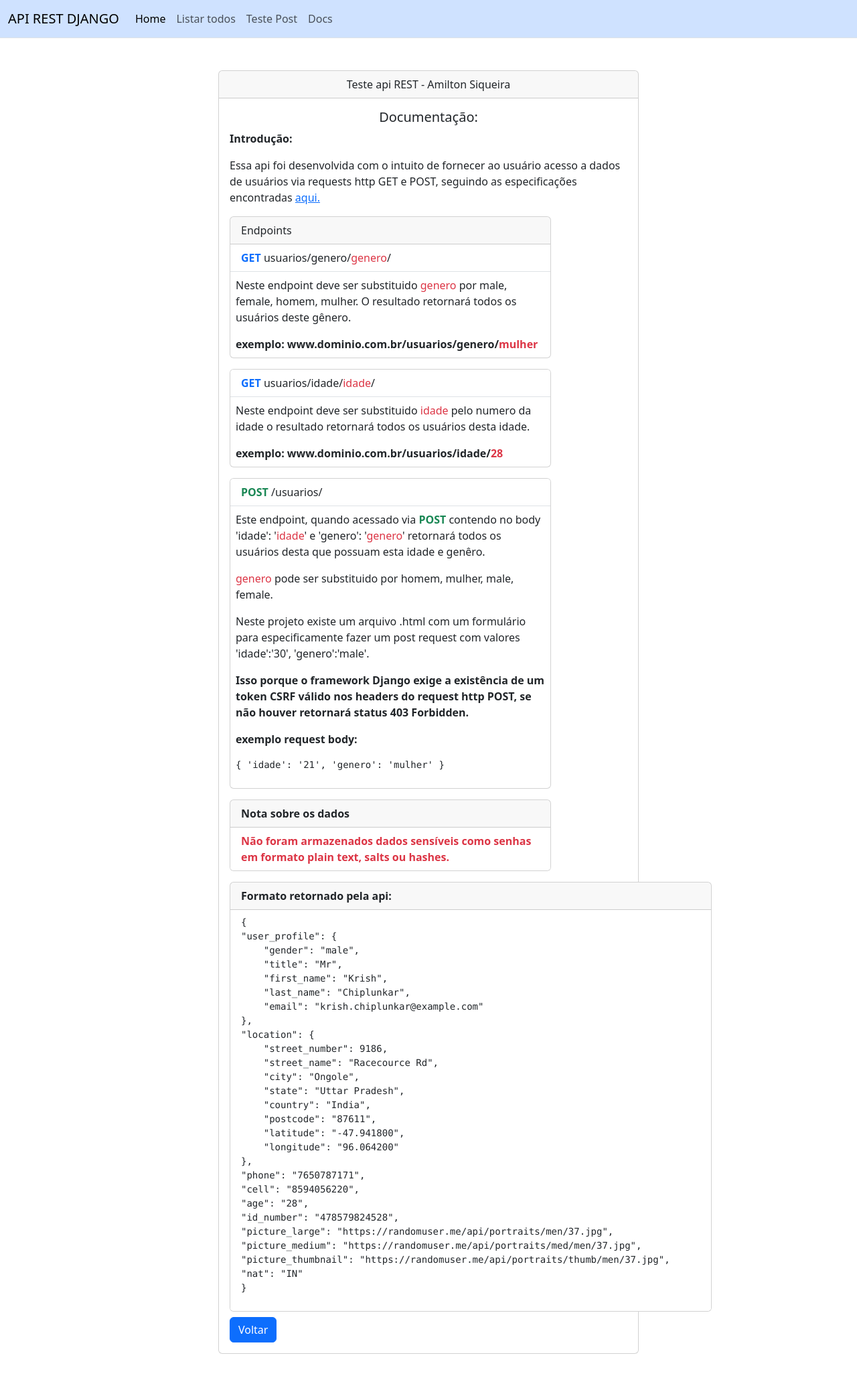
After one commit to xlowen/teste_baldussi, a Django app: page /docs in a window 1280 px wide. The commit adds this page. Shown: the whole page at 67% size. Run offline with Django 5.2, Linux system fonts and the light colour scheme.

Commit message:
insere validacao nas funcoes de view: post_male_users_age_30, get_users_by_age e get_users_by_gender

```diff
--- a/fetch_api/templates/base.html
+++ b/fetch_api/templates/base.html
@@ -9,20 +9,23 @@
 <body>
     <nav class="navbar navbar-expand-lg bg-primary-subtle text-white border-bottom">
         <div class="container-fluid">
-          <a class="navbar-brand" href="#">API REST DJANGO</a>
+          <a class="navbar-brand" href="{% url 'home' %}">API REST DJANGO</a>
           <button class="navbar-toggler" type="button" data-bs-toggle="collapse" data-bs-target="#navbarNav" aria-controls="navbarNav" aria-expanded="false" aria-label="Toggle navigation">
             <span class="navbar-toggler-icon"></span>
           </button>
           <div class="collapse navbar-collapse" id="navbarNav">
             <ul class="navbar-nav">
               <li class="nav-item">
-                <a class="nav-link active" aria-current="page" href="#">Home</a>
+                <a class="nav-link active" aria-current="page" href="{% url 'home' %}">Home</a>
               </li>
               <li class="nav-item">
-                <a class="nav-link" href="">Listar todos</a>
+                <a class="nav-link" href="{% url 'listar_todos' %}">Listar todos</a>
               </li>
               <li class="nav-item">
-                <a class="nav-link" href="#">Docs</a>
+                <a class="nav-link" href="{% url 'usuarios_homens_por_idade' %}">Teste Post</a>
+              </li>
+              <li class="nav-item">
+                <a class="nav-link" href="{% url 'docs' %}">Docs</a>
               </li>
             </ul>
           </div>
--- /dev/null
+++ b/fetch_api/templates/docs.html
@@ -0,0 +1,94 @@
+{% extends 'base.html' %}
+{% block content %}
+
+<div class="card w-50 m-5">
+    <div class="card-header text-center">
+      Teste api REST - Amilton Siqueira
+    </div>
+    <div class="card-body ">
+        <h5 class="card-title text-center">Documentação:</h5>
+        <p class="card-text fw-bold">Introdução:</p>
+        <p class="card-text">Essa api foi desenvolvida com o intuito de fornecer ao usuário acesso
+            a dados de usuários via requests http GET e POST, seguindo as especificações encontradas <a href="{% url 'home' %}">aqui.</a></p>
+            <div class="card" style="width: 30rem;">
+                <div class="card-header">
+                  Endpoints
+                </div>
+                <ul class="list-group list-group-flush">
+                  <li class="list-group-item"><span class="fw-bold text-primary" >GET</span> usuarios/genero/<span class="text-danger" >genero</span>/</li>
+                  <p class="m-2">Neste endpoint deve ser substituido <span class="text-danger" >genero</span> por male, female, homem, mulher.
+                O resultado retornará todos os usuários deste gênero.</p>
+                <p class="m-2 fw-semibold">exemplo: www.dominio.com.br/usuarios/genero/<span class="text-danger" >mulher</span></p>
+                </ul>
+            </div>
+            <div class="card  mt-3" style="width: 30rem;">
+                <ul class="list-group list-group-flush">
+                  <li class="list-group-item"><span class="fw-bold text-primary" >GET</span> usuarios/idade/<span class="text-danger" >idade</span>/</li>
+                  <p class="m-2">Neste endpoint deve ser substituido <span class="text-danger" >idade</span> pelo numero da idade
+                o resultado retornará todos os usuários desta idade.</p>
+                <p class="m-2 fw-semibold">exemplo: www.dominio.com.br/usuarios/idade/<span class="text-danger" >28</span></p>
+                </ul>
+              </div>
+            <div class="card  mt-3" style="width: 30rem;">
+                <ul class="list-group list-group-flush">
+                  <li class="list-group-item"><span class="fw-bold text-success" >POST</span> /usuarios/</li>
+                  <p class="m-2">Este endpoint, quando acessado via <span class="fw-bold text-success" >POST</span> contendo no body 'idade': '<span class="text-danger" >idade</span>'
+                    e 'genero': '<span class="text-danger" >genero</span>' retornará todos os usuários desta que possuam esta idade e genêro.
+                </p>
+                  <p class="m-2"><span class="text-danger" >genero</span> pode ser substituido por homem, mulher, male, female.</p>
+                  <p class="m-2">Neste projeto existe um arquivo .html com um formulário para especificamente fazer um post request com valores 'idade':'30', 'genero':'male'.</p>
+                  <p class="m-2 fw-semibold">Isso porque o framework Django exige a existência de um token CSRF válido nos headers do request http POST, se não houver retornará status 403 Forbidden.</p>
+                <p class="m-2 fw-semibold">exemplo request body: <pre class="m-2">{ 'idade': '21', 'genero': 'mulher' }</pre></p>
+                </ul>
+                </div>
+                <div class="card mt-3" style="width: 30rem;">
+                    <div class="card-header fw-bold">
+                      Nota sobre os dados
+                      </div>
+                        <ul class="list-group list-group-flush">
+                          <li class="list-group-item"><span class="fw-bold text-danger" >Não foram armazenados dados sensíveis como senhas em formato plain text, salts ou hashes.</li>
+                        </ul>
+                      </div>
+                      <div class="card mt-3" style="width: 45rem;">
+                      <div class="card-header fw-bold">
+                        Formato retornado pela api:
+                        </div>
+                          <ul class="list-group list-group-flush">
+                            <li class="list-group-item">
+                                <pre class="text-left">
+{
+"user_profile": {
+    "gender": "male",
+    "title": "Mr",
+    "first_name": "Krish",
+    "last_name": "Chiplunkar",
+    "email": "krish.chiplunkar@example.com"
+},
+"location": {
+    "street_number": 9186,
+    "street_name": "Racecource Rd",
+    "city": "Ongole",
+    "state": "Uttar Pradesh",
+    "country": "India",
+    "postcode": "87611",
+    "latitude": "-47.941800",
+    "longitude": "96.064200"
+},
+"phone": "7650787171",
+"cell": "8594056220",
+"age": "28",
+"id_number": "478579824528",
+"picture_large": "https://randomuser.me/api/portraits/men/37.jpg",
+"picture_medium": "https://randomuser.me/api/portraits/med/men/37.jpg",
+"picture_thumbnail": "https://randomuser.me/api/portraits/thumb/men/37.jpg",
+"nat": "IN"
+}</pre></li>
+                          </ul>
+                        </div>
+
+
+      <a href="{% url 'home' %}" class="btn btn-primary mt-2">Voltar</a>
+    </div>
+  </div>
+
+{% endblock %}
--- a/fetch_api/templates/home.html
+++ b/fetch_api/templates/home.html
@@ -29,7 +29,7 @@
 
         </ul>
     </ol>
-      <a href="#" class="btn btn-primary mt-2">Documentação</a>
+      <a href="{% url 'docs' %}" class="btn btn-primary mt-2">Documentação</a>
     </div>
   </div>
 
--- a/fetch_api/templates/post_teste.html
+++ b/fetch_api/templates/post_teste.html
@@ -1,10 +1,10 @@
 <!-- form só para teste do post request pois inclui o token csrf -->
 {% extends 'base.html' %}
 {% block content %}
-<form method="post" action="/usuarios/homem/30/">
+<form method="post" action="/usuarios/">
     {% csrf_token %}
-    <input type="hidden" name="idade" value="30">
+    <input type="hidden" name="idade" value="31">
     <input type="hidden" name="genero" value="male">
-    <button type="submit">Enviar</button>
+    <button class="btn btn-lg btn-primary mt-5" type="submit">Ao clicar neste botão serão submetidos no request body 'idade':'30', 'genero':'male'</button>
 </form>
 {% endblock %}
--- a/fetch_api/urls.py
+++ b/fetch_api/urls.py
@@ -4,8 +4,9 @@ from . import views
 urlpatterns =[
     path('', views.principal, name='home'),
     path('povoardb', views.fetch_api_users, name='fetch_data'),
+    path('docs', views.docs, name='docs'),
     path('listar', views.listar_todos, name='listar_todos'),
     path('usuarios/genero/<str:gender>/',views.get_users_by_gender, name='usuarios_por_genero'),
     path('usuarios/idade/<int:age>/',views.get_users_by_age, name='usuarios_por_idade'),
-    path('usuarios/homem/30/',views.post_male_users_age_30, name='usuarios_homens_por_idade'),
+    path('usuarios',views.post_male_users_age_30, name='usuarios_homens_por_idade'),
     ]
--- a/fetch_api/views.py
+++ b/fetch_api/views.py
@@ -6,23 +6,27 @@ from .models import UserProfile, Location, UserInformation
 
 
 def get_users_by_gender(request, gender):
-    #conversão pois a api enviou dados em inglês.
-    match gender:
-        case "homem":
-            gender = "male"
-        case "mulher":
-            gender = "female"
+    GENEROS_VALIDOS =['male', 'female', 'homem', 'mulher']
 
-    #Usando a ORM do Django pego as informações apenas iguais ao genero que será designado na URL
-    users = UserInformation.objects.filter(user_profile__gender=gender).select_related('user_profile', 'location')
+    #validação do gênero.
+    if gender not in GENEROS_VALIDOS:
+        data = {'Erro': f'Acesso incorreto da api com /usuarios/genero/{gender}/. Use homem, mulher, male ou female.'}
 
-    #Converte os dados em um dicionario python pra poder converter em JSON usando JsonResponse
-    data = [user.as_dict() for user in users]
+    else:
+        #Usando a ORM do Django pego as informações apenas iguais ao genero que será designado na URL
+        users = UserInformation.objects.filter(user_profile__gender=gender).select_related('user_profile', 'location')
+
+        #Converte os dados em um dicionario python pra poder converter em JSON usando JsonResponse
+        data = [user.as_dict() for user in users]
 
     #Retorna os dados em formato JSON para quem acessa a url
     return JsonResponse(data, safe=False)
 
 def get_users_by_age(request, age):
+
+    if not age:
+        data = {'Erro': f'Acesso incorreto da api com /usuarios/idade/{age}/. é necessário utilizar um numero.'}
+
     users = UserInformation.objects.filter(age=age).select_related('user_profile', 'location')
 
     data = [user.as_dict() for user in users]
@@ -38,22 +42,27 @@ def post_male_users_age_30(request):
         gender = request.POST.get('genero')
         age = request.POST.get('idade')
 
-        #conversão pois a api enviou dados em inglês.
-        match gender:
-            case "homem":
-                gender = "male"
-            case "mulher":
-                gender = "female"
+        #validação do request body
+        GENEROS_VALIDOS =['male', 'female', 'homem', 'mulher']
 
-        users = UserInformation.objects.filter(user_profile__gender=gender, age=age).select_related('user_profile', 'location')
+        if not gender or not age:
+            data = {'Erro': f"Acesso incorreto da api com request body vazio -> 'genero':{gender}?'idade':{age}?'"}
 
-        data = [user.as_dict() for user in users]
+        elif gender not in GENEROS_VALIDOS:
+            data = {'Erro': f"Acesso incorreto da api com request body  '{gender}/{age}'. Use homem, mulher, male ou female, e um numero para idade."}
+
+        else:
+            users = UserInformation.objects.filter(user_profile__gender=gender, age=age).select_related('user_profile', 'location')
+            data = [user.as_dict() for user in users]
+            if not data:
+                data = {'Erro': f"Nenhum usuario encontrado com estes parametros -> 'genero':'{gender}', 'idade':'{age}'"}
 
         return JsonResponse(data, safe=False)
     else:
         return render(request, 'post_teste.html')
-        # return JsonResponse({'error': f'Método de request inválido {request.method}'}, status=400)
 
+def docs(request):
+    return render(request, 'docs.html')
 
 def principal(request):
     return render(request, 'home.html')
```
Also changed, not shown: fetch_api/templates/lista_todos.html (+26 -14 lines).
